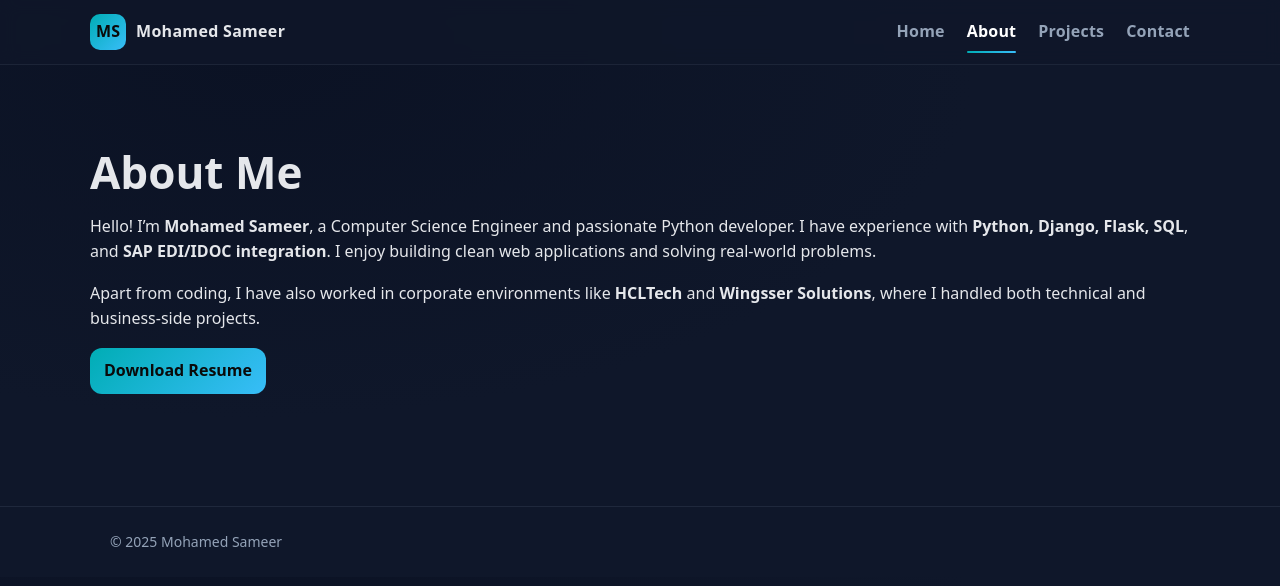
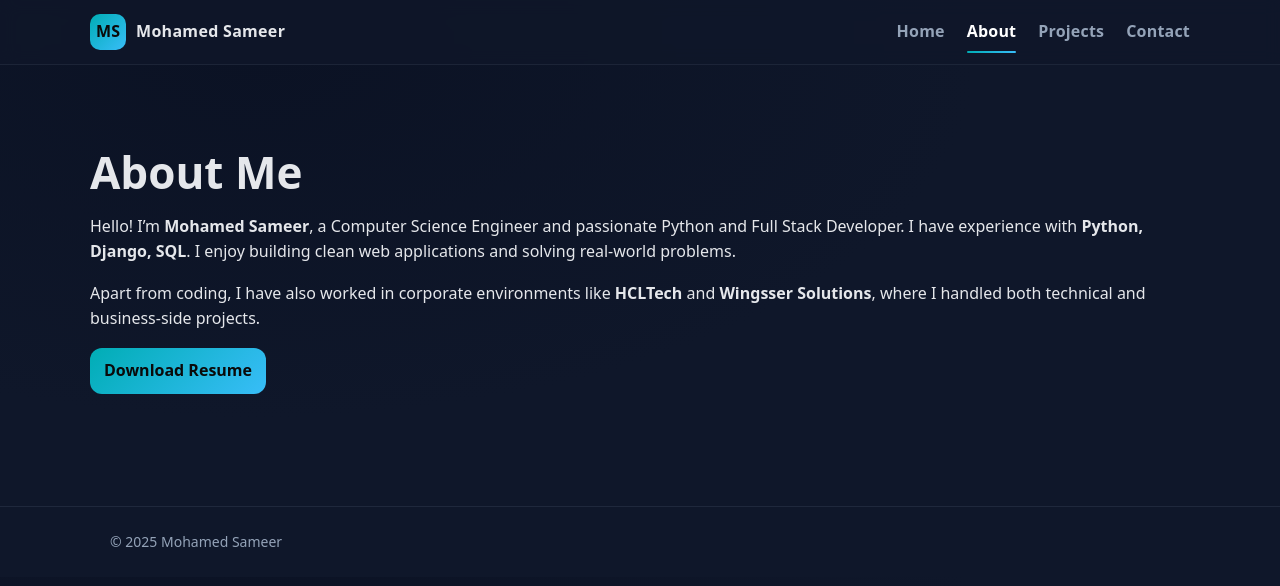
Before and after one commit to mohamedsameer0305/portfolio, a plain HTML site: page about.html in a window 1280 px wide. Drawn offline with Linux system fonts and the light colour scheme.

Commit message:
Update about.html

```diff
--- a/about.html
+++ b/about.html
@@ -29,9 +29,7 @@
     <h1>About Me</h1>
     <p>
       Hello! I’m <strong>Mohamed Sameer</strong>, a Computer Science Engineer and passionate
-      Python developer. I have experience with <strong>Python, Django, Flask, SQL</strong>, and
-      <strong>SAP EDI/IDOC integration</strong>. I enjoy building clean web applications and
-      solving real-world problems.
+      Python and Full Stack Developer. I have experience with <strong>Python, Django, SQL</strong>. I enjoy building clean web applications and solving real-world problems.
     </p>
     <p>
       Apart from coding, I have also worked in corporate environments like <strong>HCLTech</strong>
```
